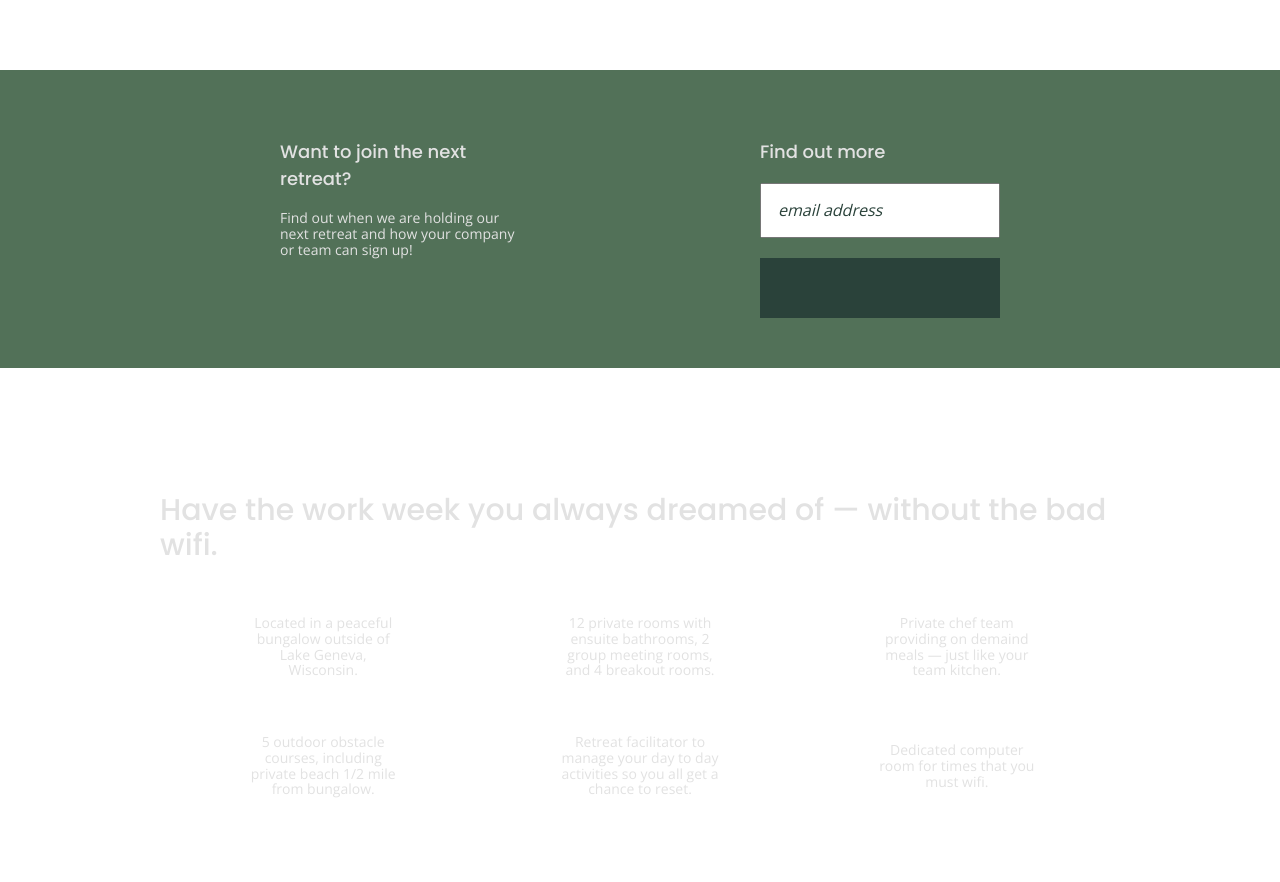
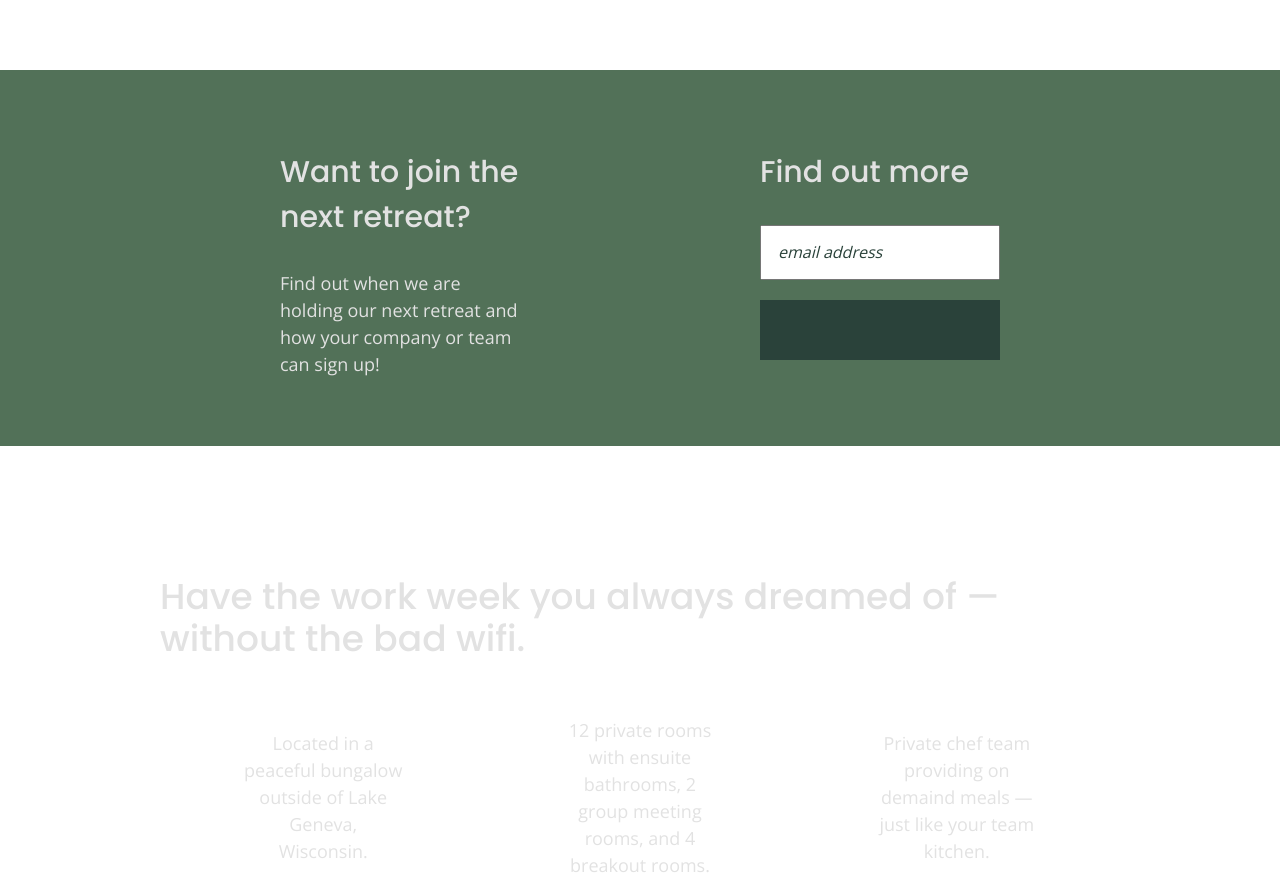
Before and after one commit to morgancadigan/site-unplugged, a website built with Parcel: page index.html in a window 1280 px wide. Shown: the part 640-1522 px from the top of the page. Built offline with nearby package versions, Linux system fonts and the light colour scheme.

Commit message:
Basic main styles to tablet and desktop medias

```diff
--- a/css/main.css
+++ b/css/main.css
@@ -434,10 +434,23 @@ footer {
    ========================================================================== */
 
 @media only screen and (min-width:768px) {
+
+  /* GENERAL STYLES */
+
   .content-wrapper {
     max-width: 640px;
     margin: 100px 0;
   }
+
+  h2 {
+    font-size: 2.25em;
+  }
+
+  h3, h4 {
+    font-size: 1.5em;
+  }
+
+  /* HEADER / TABLET */
 
   header {
     display: flex;
@@ -540,9 +553,20 @@ footer {
 }
 
 @media only screen and (min-width:1200px){
+
+/*DESKTOP GENERAL STYLES ***/
   .content-wrapper {
     max-width: 960px;
   }
+  h3, h4 {
+    font-size: 1.875em;
+  }
+  p {
+    font-size: 1.125em;
+    line-height: 1.5em;
+  }
+
+  /* DESKTOP HEADER*/
   header nav {
     width: 20%;
   }
--- a/index.html
+++ b/index.html
@@ -29,7 +29,7 @@
 
   <header>
     <div class="content-wrapper">
-      <a href="#"><img src=" " alt ="unplugged logo"></a>
+      <a href="index.html" target="_self"><img src=" " alt ="unplugged logo"></a>
       <div class="header-divider"></div>
       <nav>
         <ul>
```
Also changed, not shown: about/index.html (+1 -1 lines), faq/index.html (+1 -1 lines).
